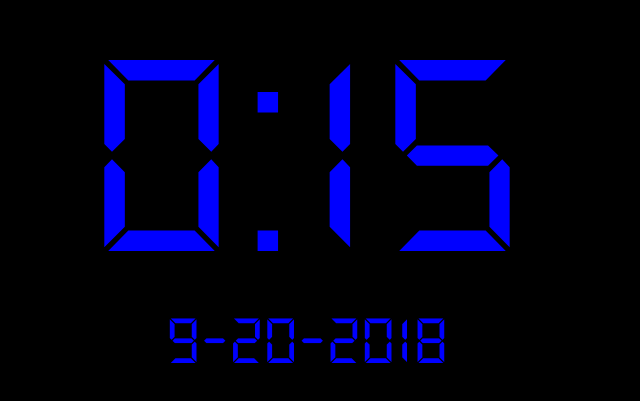
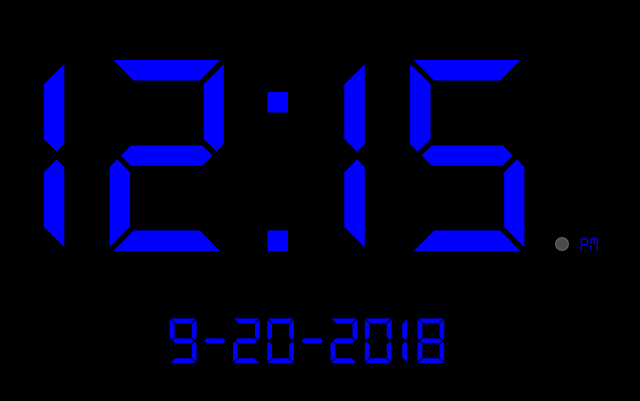
Before and after one commit to legoboyjr/clock, a plain HTML site: page index.html in a window 1280 px wide. Shown: the part 209-610 px from the top of the page, without its empty margins (333-973 px from the left). Drawn offline with Linux system fonts and the light colour scheme.

Commit message:
skeliton

```diff
--- a/app.js
+++ b/app.js
@@ -4,7 +4,9 @@ const display = clock.querySelector('#display');
 const hour = display.querySelector("#hours");
 const minutes = display.querySelector("#minutes");
 const date = clock.querySelector('#date');
+const amPm = display.querySelector('#am-pm');
 let time = new Date();
+let isPm = time.getHours() >= 12;
 // event bindings
 
 // functions
@@ -13,7 +15,7 @@ function tick() {
     const minValue = time.getMinutes();
     const hourValue = time.getHours();
     //render time
-    hours.textContent = hourValue;
+    hours.textContent = hourValue % 12 === 0 ? 12 : hourValue % 12;
     minutes.textContent = `${minValue}`.padStart(2, '0');
 
     //get date (format: MM-DD-YYYY)
@@ -22,8 +24,17 @@ function tick() {
     const day = time.getDate();
     //render date
     date.textContent = `${month}-${day}-${year}`;
+    //render am/pm status
+    amPm.classList.remove('am','pm');
+    if (isPm) {
+        amPm.classList.add('pm');
+    } else {
+        amPm.classList.add('am');
+    }
     //update time and time
     time = new Date();
+    //update am/pm
+    isPm - time.getHours() >= 12;
 }
 
 // Kick it off
--- a/index.html
+++ b/index.html
@@ -9,9 +9,12 @@
 </head>
 <body>
     <section id="clock">
-        <p id="display" class="big-text digital-text">
-            <span id="hours">6</span>:<span id="minutes">15</span>
-        </p>
+        <div id="display" class="digital-text">
+            <span id="hours" class="big-text">6</span>
+            <span class="big-text">:</span>
+            <span id="minutes" class="big-text">15</span>
+            <span id="am-pm" class="circle"></span>PM
+        </div>
         <p id="date"></p>
     </section>
     <script src="app.js"></script>
--- a/main.css
+++ b/main.css
@@ -37,3 +37,21 @@ body{
     text-align: center;
     font-family: "Digi";
 }
+
+.circle{
+    display: inline-block;
+    height: .7rem;
+    width: .7rem;
+    border-radius: 1rem;
+    border: 1px solid rgba(125, 125, 125, 0.6);
+    margin-left: 0.5rem;
+    margin-right: 0.5rem;
+}
+
+.am {
+    background-color: rgba(125, 125, 125, 0.6);
+}
+
+.pm {
+    background-color: blue;
+}
```
